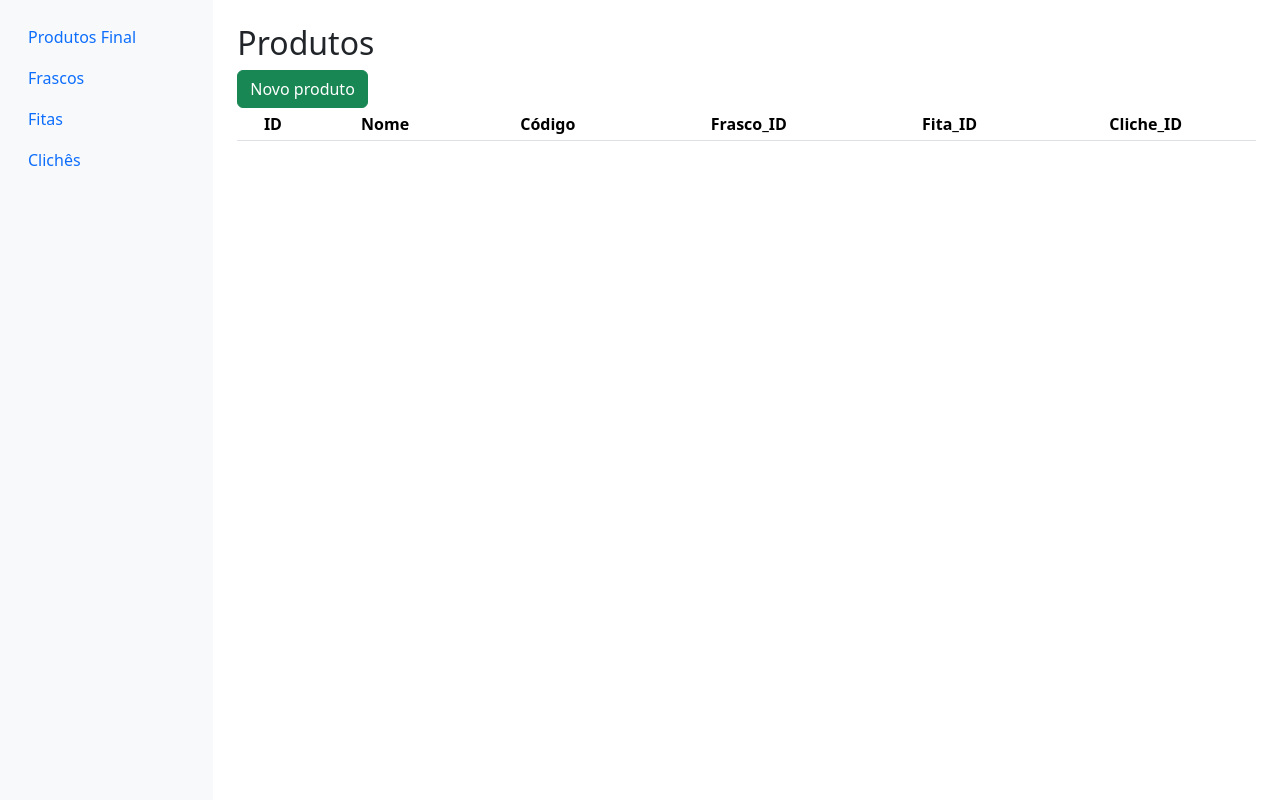
After one commit to gabriel-lacerdaa/ProjetoRacional, a Flask app: page /produtos_final in a window 1280 px wide. The commit adds this page. Run offline with Flask 3, Linux system fonts and the light colour scheme; lists and menus that the app fills with data are empty; some libraries are stand-ins or nearby versions.

Commit message:
aba produtos final finalizada, modificando mensagens para usuario e tratando dependencias

```diff
--- a/app.py
+++ b/app.py
@@ -2,7 +2,7 @@ from flask import Flask
 from flask_wtf.csrf import CSRFProtect
 from flask_bcrypt import Bcrypt
 from frascos.frascos import frascos_blueprint
-from produtos.produtos import produtos_blueprint
+from produtos_final.produtos_final import produtos_blueprint
 from login.login import login_blueprint
 from cliches.cliches import cliches_blueprint
 from genericas.routesGenerics import rotasGenericas_blueprint
--- /dev/null
+++ b/produtos_final/produtos_final.py
@@ -0,0 +1,66 @@
+from flask import request, render_template, redirect, url_for, session, Blueprint, flash
+from models.model import Produtos, Fitas, Frascos, Cliches
+from extensions import db
+from helpers import FormularioProdutoFinal
+from utils import listaParaSelectPeloNome, listaParaSelectPelaDescricao
+
+produtos_blueprint = Blueprint("produtos", __name__, template_folder="templates")
+
+@produtos_blueprint.route('/produtos_final')
+def index():
+    # if ("user" in session) and (session["user"] is not None):
+    produtos = Produtos.query.order_by(Produtos.id)
+    return render_template("produtos.html", produtos=produtos, titulo='Produtos')
+    # else:
+    #     return redirect(url_for('login', proxima=url_for('index')))
+
+
+@produtos_blueprint.route('/edit')
+def edit():
+    id = request.args.get("id")
+    produto = Produtos.query.filter_by(id=id).first()
+    return render_template('produtos_edit.html', produto=produto, titulo='Editar produto')
+
+@produtos_blueprint.route('/delete')
+def delete():
+    id = request.args.get("id")
+    Produtos.query.filter_by(id=id).delete()
+    db.session.commit()
+    return redirect(url_for('produtos.index'))
+
+@produtos_blueprint.route('/salvar', methods=['POST'])
+def salvar():
+    produto = Produtos.query.filter_by(id=request.form["id"]).first()
+    produto.nome = request.form["produto"]
+    produto.descricao = request.form["descricao"]
+    db.session.add(produto)
+    db.session.commit()
+    return redirect(url_for('index'))
+
+@produtos_blueprint.route('/produto/novo')
+def novoProduto():
+    fitas = Fitas.query.order_by(Fitas.id)
+    frascos = Frascos.query.order_by(Frascos.id)
+    cliches = Cliches.query.order_by(Cliches.id)
+    form = FormularioProdutoFinal()
+    form.frasco_id.choices = listaParaSelectPeloNome(frascos, "--Escolha um Frasco--")
+    form.fita_id.choices = listaParaSelectPelaDescricao(fitas, "--Escolha uma Fita--")
+    form.cliche_id.choices = listaParaSelectPelaDescricao(cliches, "--Escolha um Cliche--")
+    return render_template('produto_novo.html', form=form, titulo="Novo Produto")
+
+@produtos_blueprint.route('/produto/novo/salvar', methods=['POST'])
+def newProduct():
+    form = FormularioProdutoFinal(request.form)
+    produto = Produtos.query.filter_by(codigo=form.codigo.data).first()
+    print(produto)
+    if produto:
+        flash(f"O Produto com o codigo {produto.codigo} já está cadastrado")
+        return redirect(url_for('produtos.novoProduto'))
+    if form.fita_id.data == 0 or form.frasco_id.data == 0 or form.cliche_id.data == 0:
+        flash('É necessário informar um Frasco, Fita e Clichê para inserir um novo Produto!!')
+        return redirect(url_for('produtos.novoProduto'))
+    produto = Produtos(nome=form.nome.data, codigo=form.codigo.data, fita_id=form.fita_id.data,
+                       frasco_id=form.frasco_id.data, cliche_id=form.cliche_id.data)
+    db.session.add(produto)
+    db.session.commit()
+    return redirect(url_for('produtos.index'))
--- /dev/null
+++ b/produtos_final/templates/produtos.html
@@ -0,0 +1,38 @@
+{% extends 'template_principal.html' %}
+{% block conteudo %}
+  <h2>{{ titulo }}</h2>
+  <div>
+    <a href="{{ url_for('produtos.novoProduto') }}" type="button" class="btn btn-success">Novo produto</a>
+  </div>
+  <div class="table-responsive">
+    <table class="table table-striped table-sm">
+      <thead>
+        <tr>
+          <th scope="col">ID</th>
+          <th scope="col">Nome</th>
+          <th scope="col">Código</th>
+          <th scope="col">Frasco_ID</th>
+          <th scope="col">Fita_ID</th>
+          <th scope="col">Cliche_ID</th>
+        </tr>
+      </thead>
+      <tbody>
+        {% for produto in produtos %}
+        <tr>
+          <td>{{ produto.id }}</td>
+          <td>{{ produto.nome }}</td>
+          <td>{{ produto.codigo }}</td>
+          <td>{{ produto.frasco_id }}</td>
+          <td>{{ produto.fita_id }}</td>
+          <td>{{ produto.cliche_id }}</td>
+          <td>
+            <a href="{{ url_for('produtos.edit', id=produto.id) }}" type="button" class="btn btn-outline-primary">Editar</a>
+            <a href="{{ url_for('produtos.delete', id=produto.id) }}" type="button" class="btn btn-outline-danger">Deletar</a>
+          </td>
+        </tr>
+        {% endfor %}
+      </tbody>
+    </table>
+  </div>
+<!-- </main> -->
+{% endblock %}
--- a/templates/template_principal.html
+++ b/templates/template_principal.html
@@ -23,23 +23,29 @@
   <!-- https://flask.palletsprojects.com/en/2.0.x/patterns/flashing/  documentação da mensagem flash -->
   {% with messages = get_flashed_messages() %}
   {% if messages %}
+    <!-- Gambiarra para alterar a cor da mensagem se for erro -->
+    {% if erro %}
+    <div id="flash-messages" style="background-color: rgb(245, 194, 194);position: fixed; top: 0; left: 0; right: 0;  padding: 10px; text-align: center; z-index: 1000;">
+    {% else %}
+    <div id="flash-messages" style="background-color: rgb(231, 247, 231);position: fixed; top: 0; left: 0; right: 0;  padding: 10px; text-align: center; z-index: 1000;">
+    {% endif %}
           <ul id="messages" class="list-unstyled">
               {% for message in messages %}
-            <li class="alert alert-success">{{ message }}</li>
+                  <li>{{ message }}</li>
               {% endfor %}
           </ul>
+      </div>
       <script>
           // Função para remover a mensagem de flash após alguns segundos
           setTimeout(function() {
-                var messages = document.getElementById("messages");
-                if (messages) {
-                    messages.style.display = "none";
+              var flashMessages = document.getElementById("flash-messages");
+              if (flashMessages) {
+                  flashMessages.style.display = "none";
               }
           }, 5000); // 5000 milissegundos = 5 segundos
       </script>
   {% endif %}
 {% endwith %}
-
 
   <div class="container-fluid">
     <div class="row">
@@ -47,7 +53,7 @@
         <div class="position-sticky pt-3 sidebar-sticky">
           <ul class="nav flex-column">
             <li class="nav-item">
-              <a class="nav-link active" aria-current="page" href="">
+              <a class="nav-link active" aria-current="page" href="{{ url_for('produtos.index') }}">
                 <span data-feather="home" class="align-text-bottom"></span>
                 Produtos Final
               </a>
```
Also changed, not shown: fitas/fitas.py (+12 -5 lines), frascos/frascos.py (+11 -5 lines), helpers.py (+10 -8 lines), models/model.py (+6 -2 lines), produtos/produtos.py (deleted, +0 -49 lines), produtos/templates/novo.html (deleted, +0 -34 lines), produtos/templates/produtos.html (deleted, +0 -32 lines), produtos_final/templates/produto_novo.html (added, +60 -0 lines), produtos_final/templates/produtos_edit.html (renamed from produtos/templates/produtos_edit.html, +6 -6 lines), utils.py (added, +37 -0 lines), cliches/cliches.py (line endings or trailing spaces), produtos_final/__init__.py (added). Lines whose indentation alone changed are shown as unchanged.
